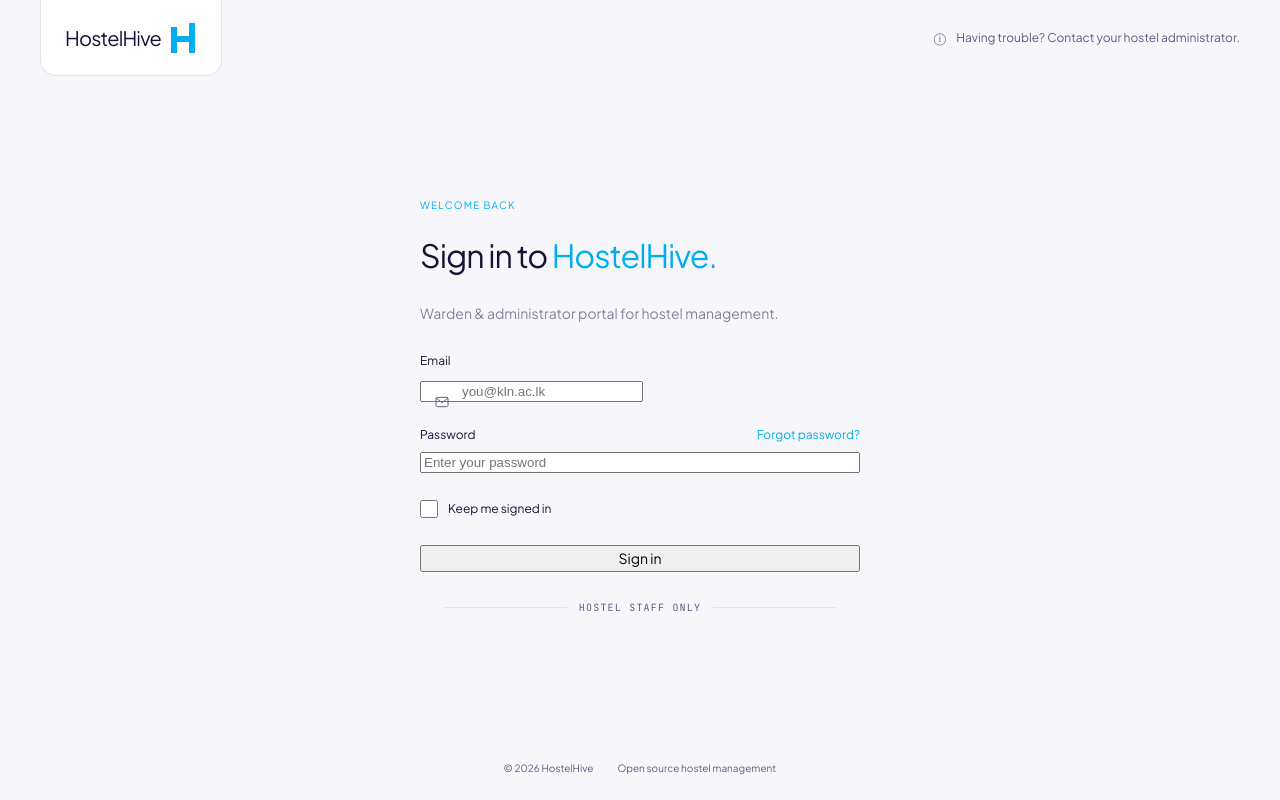
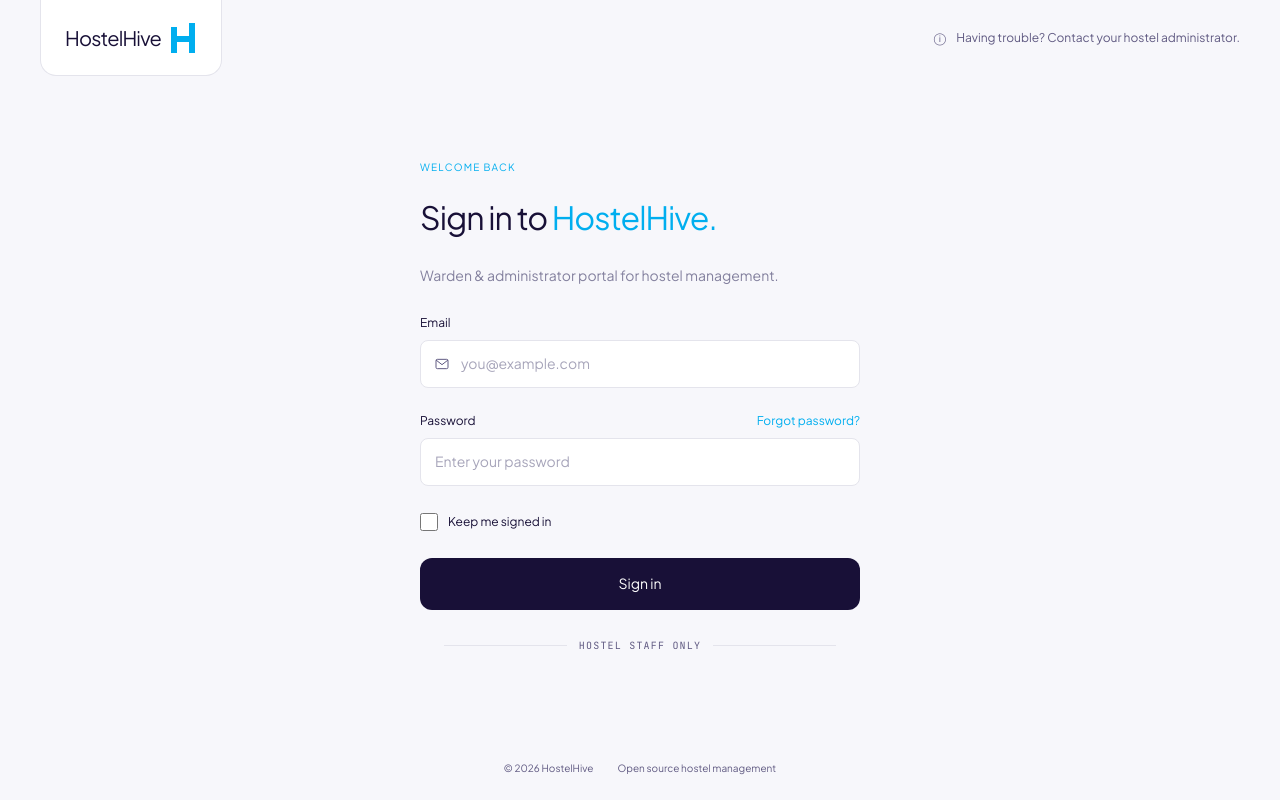
Before and after one commit to Hostel-Hive/hostelhive-frontend, a React (Vite) app in the folder web/: page /login in a window 1280 px wide. Built offline with nearby package versions, Linux system fonts and the light colour scheme; no server answers.

Commit message:
refactor(ui): introduce reusable button and input controls

```diff
--- a/web/src/app/main.tsx
+++ b/web/src/app/main.tsx
@@ -12,6 +12,7 @@
 import '@fontsource/jetbrains-mono/latin-400.css';
 import '../styles/tokens.css';
 import '../styles/globals.css';
+import '../styles/ui.css';
 import '../styles/auth.css';
 
 parseEnvironment(import.meta.env);
--- a/web/src/features/auth/components/LoginForm.tsx
+++ b/web/src/features/auth/components/LoginForm.tsx
@@ -5,6 +5,8 @@
 import { login, loginErrorMessage, restoreStaffSession } from '../api/auth.api';
 import { validateLogin } from '../auth.schema';
 import type { StaffAccount } from '../auth.types';
+import Button from '../../../shared/components/ui/Button';
+import Input from '../../../shared/components/ui/Input';
 
 export default function LoginForm() {
   const navigate = useNavigate();
@@ -109,13 +111,13 @@
             <rect x="3" y="5" width="18" height="14" rx="2" />
             <path d="m3 6 9 7 9-7" />
           </svg>
-          <input
+          <Input
             ref={emailRef}
             id="login-email"
             name="email"
             type="email"
             autoComplete="username"
-            placeholder="you@kln.ac.lk"
+            placeholder="you@example.com"
             required
             value={email}
             onChange={(event) => setEmail(event.target.value)}
@@ -135,7 +137,7 @@
           <label htmlFor="login-password">Password</label>
           <Link to={routePaths.forgotPassword}>Forgot password?</Link>
         </div>
-        <input
+        <Input
           ref={passwordRef}
           id="login-password"
           name="password"
@@ -164,8 +166,9 @@
         />
         Keep me signed in
       </label>
-      <button
+      <Button
         className="auth-submit"
+        size="lg"
         type="submit"
         disabled={checking || submitting}
       >
@@ -174,7 +177,7 @@
           : submitting
             ? 'Signing in…'
             : 'Sign in'}
-      </button>
+      </Button>
       <span className="sr-only" role="status">
         {checking
           ? 'Checking your session.'
--- a/web/src/layouts/components/MobileSidebar.tsx
+++ b/web/src/layouts/components/MobileSidebar.tsx
@@ -1,5 +1,6 @@
 import { useEffect, useRef, useState } from 'react';
 import AppSidebar from './AppSidebar';
+import Button from '../../shared/components/ui/Button';
 
 export default function MobileSidebar() {
   const [isOpen, setIsOpen] = useState(false);
@@ -25,7 +26,8 @@
 
   return (
     <div className="mobile-navigation">
-      <button
+      <Button
+        variant="secondary"
         ref={toggleRef}
         type="button"
         className="menu-toggle"
@@ -34,12 +36,17 @@
         onClick={() => setIsOpen(!isOpen)}
       >
         {isOpen ? 'Close navigation' : 'Open navigation'}
-      </button>
+      </Button>
       <div id="mobile-sidebar" className="mobile-sidebar" hidden={!isOpen}>
         <AppSidebar label="Mobile navigation" onNavigate={closeMenu} />
-        <button type="button" className="menu-close" onClick={closeMenu}>
+        <Button
+          variant="secondary"
+          type="button"
+          className="menu-close"
+          onClick={closeMenu}
+        >
           Close menu
-        </button>
+        </Button>
       </div>
     </div>
   );
--- /dev/null
+++ b/web/src/shared/components/ui/Button.tsx
@@ -0,0 +1,22 @@
+import type { ComponentPropsWithRef } from 'react';
+
+type ButtonProps = ComponentPropsWithRef<'button'> & {
+  variant?: 'primary' | 'accent' | 'secondary' | 'ghost' | 'warm' | 'danger';
+  size?: 'sm' | 'md' | 'lg';
+};
+
+export default function Button({
+  variant = 'primary',
+  size = 'md',
+  className = '',
+  type = 'button',
+  ...props
+}: ButtonProps) {
+  return (
+    <button
+      {...props}
+      type={type}
+      className={`ui-button ui-button--${variant} ui-button--${size} ${className}`.trim()}
+    />
+  );
+}
--- /dev/null
+++ b/web/src/shared/components/ui/Input.tsx
@@ -0,0 +1,11 @@
+import type { ComponentPropsWithRef } from 'react';
+
+export default function Input({
+  className = '',
+  type = 'text',
+  ...props
+}: ComponentPropsWithRef<'input'>) {
+  return (
+    <input {...props} type={type} className={`ui-input ${className}`.trim()} />
+  );
+}
--- /dev/null
+++ b/web/src/styles/ui.css
@@ -0,0 +1,81 @@
+.ui-button {
+  display: inline-flex;
+  justify-content: center;
+  align-items: center;
+  gap: var(--space-2);
+  border: 1px solid transparent;
+  border-radius: 12px;
+  padding: 10px 20px;
+  font-size: var(--text-sm);
+  font-weight: 500;
+  line-height: 1.4;
+  background: var(--indigo-900);
+  color: var(--color-surface);
+}
+.ui-button--sm {
+  min-height: 32px;
+  padding: 6px 14px;
+  font-size: var(--text-xs);
+  border-radius: 8px;
+}
+.ui-button--md {
+  min-height: 40px;
+}
+.ui-button--lg {
+  min-height: 52px;
+  padding: 14px 24px;
+  font-size: var(--text-base);
+}
+.ui-button--accent {
+  background: var(--cyan-500);
+  color: var(--indigo-900);
+}
+.ui-button--secondary {
+  background: var(--color-surface);
+  color: var(--indigo-900);
+  border-color: var(--indigo-900);
+}
+.ui-button--ghost {
+  background: transparent;
+  color: var(--indigo-900);
+}
+.ui-button--warm {
+  background: var(--amber-500);
+  color: var(--indigo-900);
+}
+.ui-button--danger {
+  background: var(--color-danger);
+}
+.ui-button:hover:not(:disabled) {
+  filter: brightness(0.95);
+}
+.ui-button:disabled {
+  opacity: 0.4;
+  cursor: not-allowed;
+}
+.ui-input {
+  width: 100%;
+  min-height: 48px;
+  padding: 12px 14px;
+  border: 1px solid var(--color-border);
+  border-radius: var(--radius-control);
+  background: var(--color-surface);
+  color: var(--color-text);
+  font: inherit;
+  font-size: var(--text-sm);
+}
+.ui-input::placeholder {
+  color: var(--ink-400);
+  opacity: 1;
+}
+.ui-input:focus-visible {
+  outline: 3px solid var(--color-focus);
+  outline-offset: 3px;
+}
+.ui-input[aria-invalid='true'] {
+  border-color: var(--color-danger);
+}
+.ui-input:disabled {
+  opacity: 0.7;
+  cursor: not-allowed;
+}
```
Also changed, not shown: 1 other file (tests, documents, lock files or other folders).
